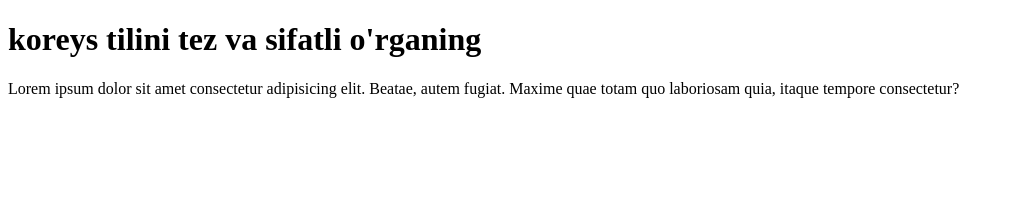
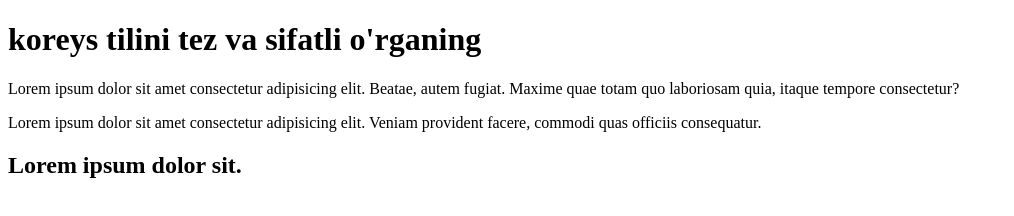
Before and after one commit to ortigaliev/second-git-fundamentals, a plain HTML site: page index.html in a window 1280 px wide. Shown: the whole page, without its empty margins (0-1014 px from the left). Drawn offline with Linux system fonts and the light colour scheme.

Commit message:
Extra sub header and text

```diff
--- a/index.html
+++ b/index.html
@@ -9,5 +9,7 @@
 <body>
   <h1>koreys tilini tez va sifatli o'rganing</h1>
   <p>Lorem ipsum dolor sit amet consectetur adipisicing elit. Beatae, autem fugiat. Maxime quae totam quo laboriosam quia, itaque tempore consectetur?</p>
+  <p>Lorem ipsum dolor sit amet consectetur adipisicing elit. Veniam provident facere, commodi quas officiis consequatur.</p>
+  <h2>Lorem ipsum dolor sit.</h2>
 </body>
 </html>
```
